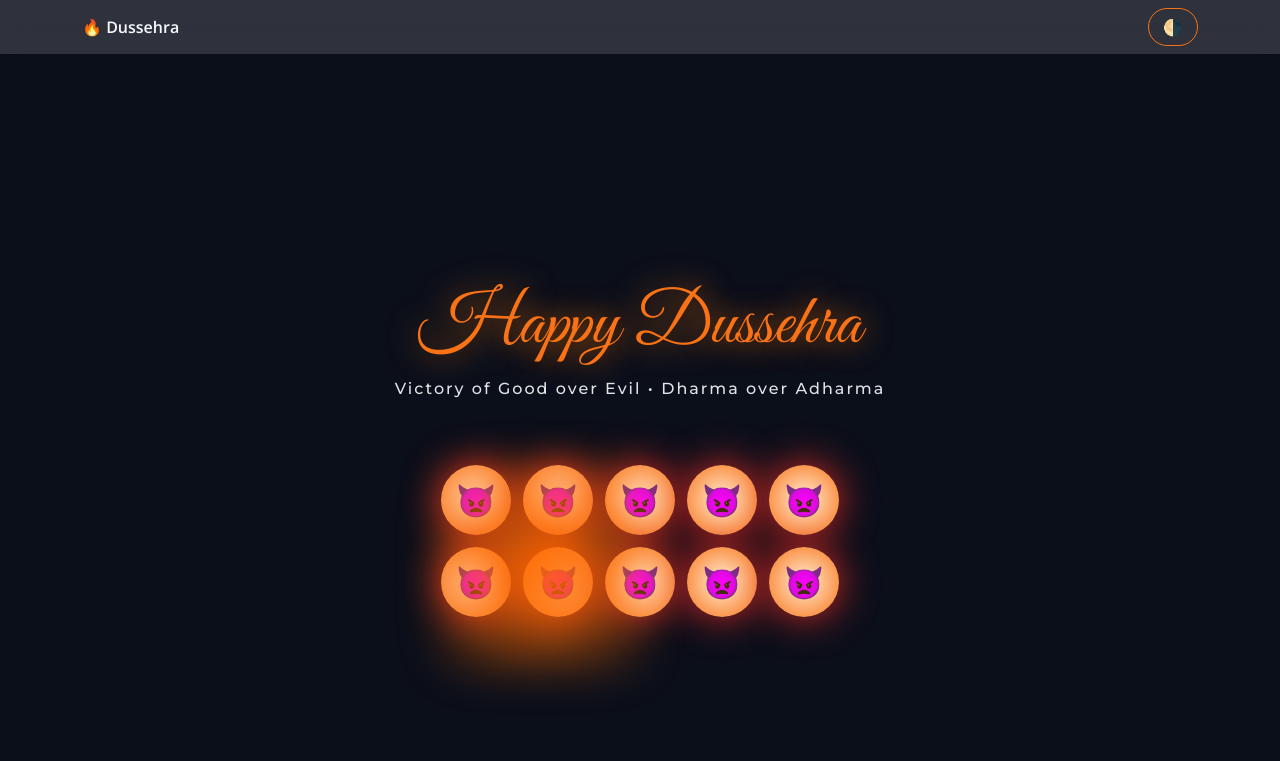
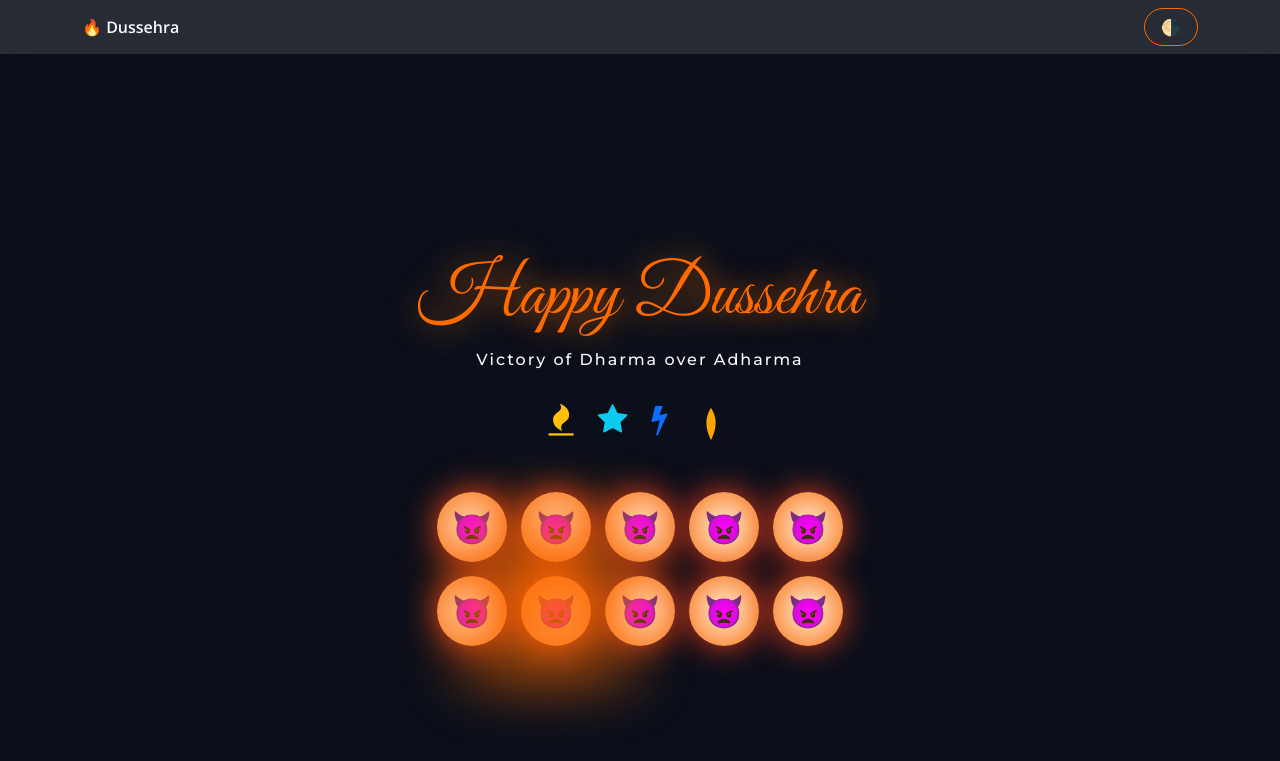
Before and after one commit to Paras367/festivals, a Jekyll site: the page dussehra.html, which Jekyll copies as it is, in a window 1280 px wide and 900 px high. Shown: the top 761 px of the window. Built offline with Jekyll 4.4.1, drawn with Linux system fonts in a browser that asks for light colours; some of the changed text lies outside the part shown.

Commit message:
Update dussehra.html

```diff
--- a/dussehra.html
+++ b/dussehra.html
@@ -2,11 +2,11 @@
 <html lang="en">
 <head>
 <meta charset="UTF-8">
-<title>Dussehra | Victory of Dharma</title>
+<title>Happy Dussehra | Victory of Good</title>
 <link rel="icon" type="image/x-icon" href="https://tse4.mm.bing.net/th/id/OIP.DjJl5UbgCYQ4zmmNzmNJNgHaKa?rs=1&pid=ImgDetMain&o=7&rm=3">
 <meta name="viewport" content="width=device-width, initial-scale=1.0">
 
-<!-- Google Fonts -->
+<!-- Fonts -->
 <link href="https://fonts.googleapis.com/css?family=Great+Vibes" rel="stylesheet">
 <link href="https://fonts.googleapis.com/css2?family=Montserrat:wght@300;500;700&display=swap" rel="stylesheet">
 <link href="https://fonts.googleapis.com/css2?family=Open+Sans:wght@300;400;600&display=swap" rel="stylesheet">
@@ -14,12 +14,15 @@
 <!-- Bootstrap -->
 <link href="https://cdn.jsdelivr.net/npm/bootstrap@5.0.2/dist/css/bootstrap.min.css" rel="stylesheet">
 
+<!-- Font Awesome -->
+<link rel="stylesheet" href="https://cdnjs.cloudflare.com/ajax/libs/font-awesome/4.7.0/css/font-awesome.min.css">
+
 <style>
 :root{
   --bg:#0b0f1a;
-  --glass:rgba(255,255,255,0.15);
+  --glass:rgba(255,255,255,0.12);
   --text:#f8fafc;
-  --accent:#f97316;
+  --accent:#ff6a00;
 }
 
 body.light{
@@ -33,15 +36,15 @@
   margin:0;
   background:var(--bg);
   color:var(--text);
-  font-family:Open Sans, sans-serif;
-  transition:0.6s ease;
+  font-family:"Open Sans", sans-serif;
+  transition:0.6s;
   overflow-x:hidden;
 }
 
 /* NAV */
 .navbar{
+  background:var(--glass);
   backdrop-filter:blur(15px);
-  background:var(--glass);
 }
 
 /* HERO */
@@ -55,16 +58,22 @@
 }
 
 .hero h1{
-  font-family:Great Vibes;
+  font-family:"Great Vibes";
   font-size:4.5rem;
   color:var(--accent);
-  text-shadow:0 0 30px rgba(255,120,0,0.8);
+  text-shadow:0 0 30px rgba(255,120,0,.8);
 }
 
 .hero p{
   font-family:Montserrat;
   letter-spacing:2px;
-  opacity:0.9;
+}
+
+/* ICON BAR */
+.icons{
+  display:flex;
+  gap:1.5rem;
+  margin-top:1rem;
 }
 
 /* RAVANA */
@@ -76,7 +85,7 @@
 .faces{
   display:grid;
   grid-template-columns:repeat(5,1fr);
-  gap:12px;
+  gap:14px;
 }
 
 .face{
@@ -84,9 +93,9 @@
   height:70px;
   border-radius:50%;
   background:radial-gradient(circle,#ffedd5,#f97316);
-  box-shadow:0 0 25px #f97316;
+  box-shadow:0 0 25px #ff6a00;
   position:relative;
-  animation:burn 2s infinite alternate;
+  animation:burn 1.5s infinite alternate;
 }
 
 .face::before{
@@ -100,23 +109,23 @@
 }
 
 @keyframes burn{
-  from{box-shadow:0 0 15px #f97316}
+  from{box-shadow:0 0 15px #ff6a00}
   to{box-shadow:0 0 40px #dc2626}
 }
 
 /* FIRE */
 .fire{
   position:absolute;
-  bottom:-50px;
-  width:200px;
-  height:200px;
-  background:radial-gradient(circle at center,#ff6a00,transparent);
-  filter:blur(20px);
-  animation:flame 1.5s infinite alternate;
+  bottom:-60px;
+  width:220px;
+  height:220px;
+  background:radial-gradient(circle,#ff6a00,transparent);
+  filter:blur(25px);
+  animation:flame 1.4s infinite alternate;
 }
 
 @keyframes flame{
-  from{transform:scale(0.9)}
+  from{transform:scale(.9)}
   to{transform:scale(1.1)}
 }
 
@@ -126,14 +135,14 @@
   backdrop-filter:blur(20px);
   border-radius:20px;
   padding:2rem;
-  box-shadow:0 20px 40px rgba(0,0,0,0.4);
+  box-shadow:0 20px 40px rgba(0,0,0,.4);
 }
 
-/* THEME TOGGLE */
+/* TOGGLE */
 .toggle{
   cursor:pointer;
   border:1px solid var(--accent);
-  padding:6px 14px;
+  padding:6px 16px;
   border-radius:30px;
 }
 
@@ -145,7 +154,6 @@
   background:#ff9f1c;
   border-radius:50%;
   animation:ember 4s linear infinite;
-  opacity:0.7;
 }
 
 @keyframes ember{
@@ -153,10 +161,18 @@
   to{transform:translateY(-10vh);opacity:0}
 }
 
+/* CANVAS */
+#fireworks{
+  position:fixed;
+  inset:0;
+  pointer-events:none;
+  z-index:9999;
+}
+
 footer{
   text-align:center;
   padding:1.5rem;
-  opacity:0.7;
+  opacity:.7;
 }
 </style>
 </head>
@@ -170,11 +186,29 @@
   </div>
 </nav>
 
+<canvas id="fireworks"></canvas>
+
 <section class="hero">
   <h1>Happy Dussehra</h1>
-  <p>Victory of Good over Evil • Dharma over Adharma</p>
+  <p>Victory of Dharma over Adharma</p>
 
-  <!-- RAVANA -->
+  <div class="icons">
+    <i class="fa fa-fire fa-2x text-warning"></i>
+    <i class="fa fa-star fa-2x text-info"></i>
+    <i class="fa fa-bolt fa-2x text-primary"></i>
+
+    <!-- SVG FLAME -->
+    <svg width="40" height="40" viewBox="0 0 100 100">
+      <path d="M50 10 C30 40 40 70 50 90 C60 70 70 40 50 10"
+            fill="orange">
+        <animate attributeName="fill"
+                 values="orange;red;gold;orange"
+                 dur="1.2s"
+                 repeatCount="indefinite"/>
+      </path>
+    </svg>
+  </div>
+
   <div class="ravana">
     <div class="faces">
       <div class="face"></div><div class="face"></div><div class="face"></div><div class="face"></div><div class="face"></div>
@@ -201,17 +235,66 @@
 <script>
 /* THEME */
 function toggleTheme(){
-  document.body.classList.toggle("light")
+  document.body.classList.toggle("light");
 }
 
 /* EMBERS */
 for(let i=0;i<40;i++){
-  const e=document.createElement("div")
-  e.className="ember"
-  e.style.left=Math.random()*100+"vw"
-  e.style.animationDelay=Math.random()*4+"s"
-  document.body.appendChild(e)
+  const e=document.createElement("div");
+  e.className="ember";
+  e.style.left=Math.random()*100+"vw";
+  e.style.animationDelay=Math.random()*4+"s";
+  document.body.appendChild(e);
 }
+
+/* FIREWORKS */
+const canvas=document.getElementById("fireworks");
+const ctx=canvas.getContext("2d");
+
+function resize(){
+  canvas.width=innerWidth;
+  canvas.height=innerHeight;
+}
+resize();
+addEventListener("resize",resize);
+
+let particles=[];
+
+function explode(x,y){
+  for(let i=0;i<80;i++){
+    particles.push({
+      x,y,
+      dx:(Math.random()-.5)*6,
+      dy:(Math.random()-.5)*6,
+      r:Math.random()*3+1,
+      life:100,
+      color:`hsl(${Math.random()*360},100%,60%)`
+    });
+  }
+}
+
+function animate(){
+  ctx.clearRect(0,0,canvas.width,canvas.height);
+  particles.forEach((p,i)=>{
+    p.x+=p.dx;
+    p.y+=p.dy;
+    p.dy+=.05;
+    p.life--;
+    ctx.beginPath();
+    ctx.arc(p.x,p.y,p.r,0,Math.PI*2);
+    ctx.fillStyle=p.color;
+    ctx.fill();
+    if(p.life<=0) particles.splice(i,1);
+  });
+  requestAnimationFrame(animate);
+}
+animate();
+
+setInterval(()=>{
+  explode(Math.random()*canvas.width,Math.random()*canvas.height*.6);
+},1800);
+
+addEventListener("click",e=>explode(e.clientX,e.clientY));
 </script>
 
 </body>
```
Also changed, not shown: other parts of dussehra.html (+2 -2 lines).
